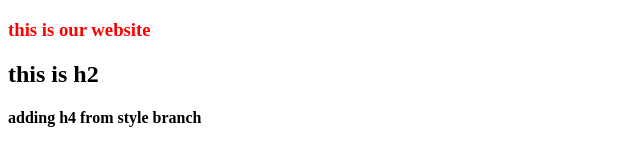
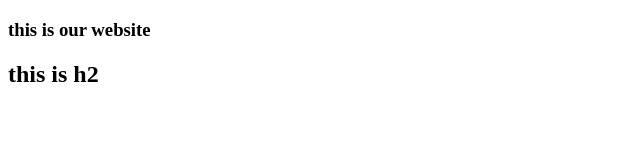
Before and after one commit to nstikanpuradit2023/testingrepo, a plain HTML site: page index.html in a window 1280 px wide. Shown: the whole page, without its empty margins (0-640 px from the left). Drawn offline with Linux system fonts and the light colour scheme.

```diff
--- a/index.html
+++ b/index.html
@@ -4,11 +4,9 @@
     <meta charset="UTF-8">
     <meta name="viewport" content="width=device-width, initial-scale=1.0">
     <title>Document</title>
-    <link rel="stylesheet" href="style.css">
 </head>
 <body>
     <h3>this is our website</h3>
     <h2>this is h2</h2>
-    <h4>adding h4 from style branch</h4>
 </body>
 </html>
--- a/style.css
+++ /dev/null
@@ -1,3 +0,0 @@
-h3{
-    color:red
-}
```
